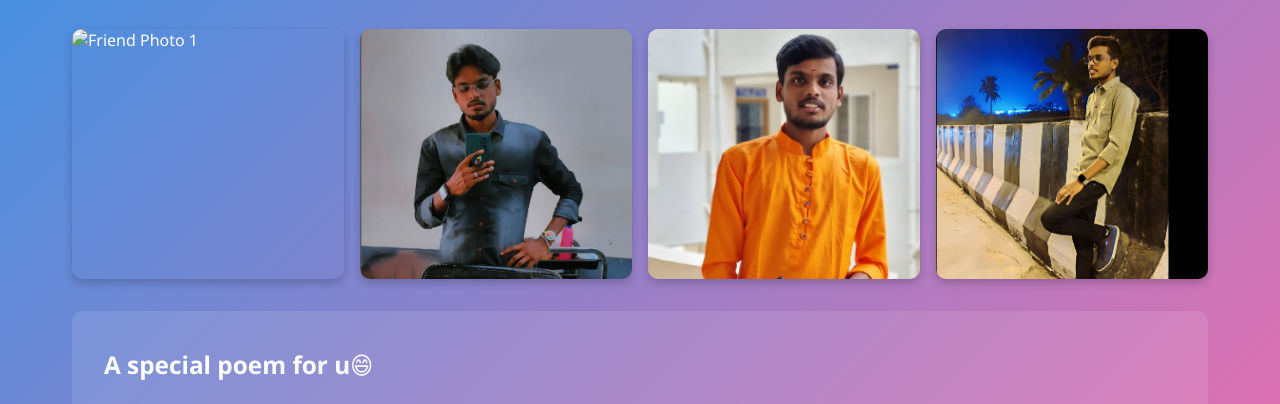
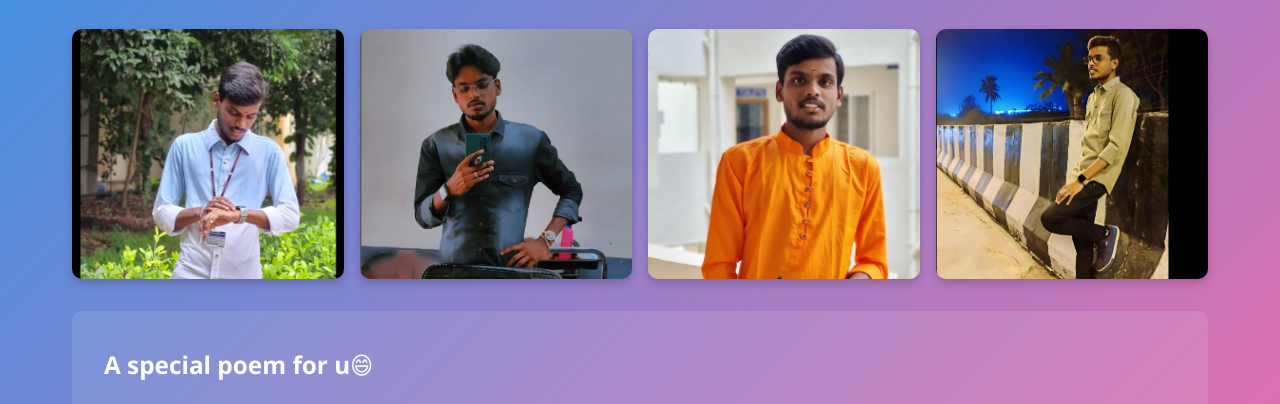
Before and after one commit to KeerthiPadamata/BirthdayWishes, a plain HTML site: page index.html in a window 1280 px wide. Both pictures are taken after a click on the button "Just go ➡️😊". Shown: the part 222-626 px from the top of the page. Drawn offline with Linux system fonts and the light colour scheme; files whose address does not match are found by name.

Commit message:
Update index.html

```diff
--- a/index.html
+++ b/index.html
@@ -256,7 +256,7 @@
     <div class="photo-gallery">
       <!-- Photo 1 -->
       <div class="photo-container" onclick="toggleQuote(this)">
-        <img src="/HappyBirthdayd6.png" alt="Friend Photo 1" class="photo">
+        <img src="/HappyBirthday/d6.png" alt="Friend Photo 1" class="photo">
         <div class="quote">
           Enjoy the little things and cherish every moment!
         </div>
```
